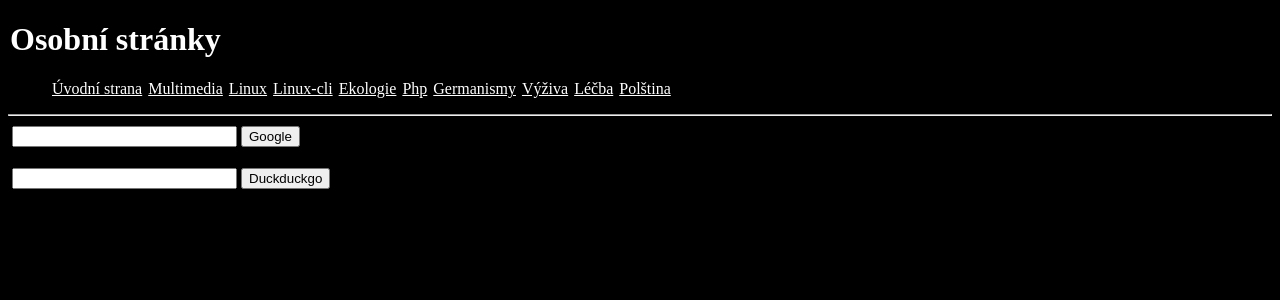
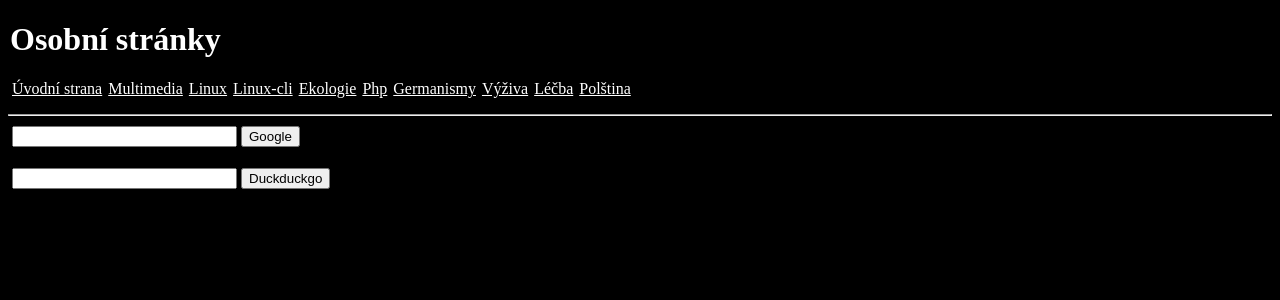
Before and after one commit to bedjan/w, a PHP site: page /sample.php?sekce=1 in a window 1280 px wide. Shown: the top 300 px of the page. Run offline with PHP 8.4, Linux system fonts and the light colour scheme.

Commit message:
Update sample.php

```diff
--- a/sample.php
+++ b/sample.php
@@ -14,7 +14,7 @@ a {
 }
 p {
   color: white;
-  margin-left: 42px;
+  margin-left: 2px;
 }
 pre {
   color: white;
```
